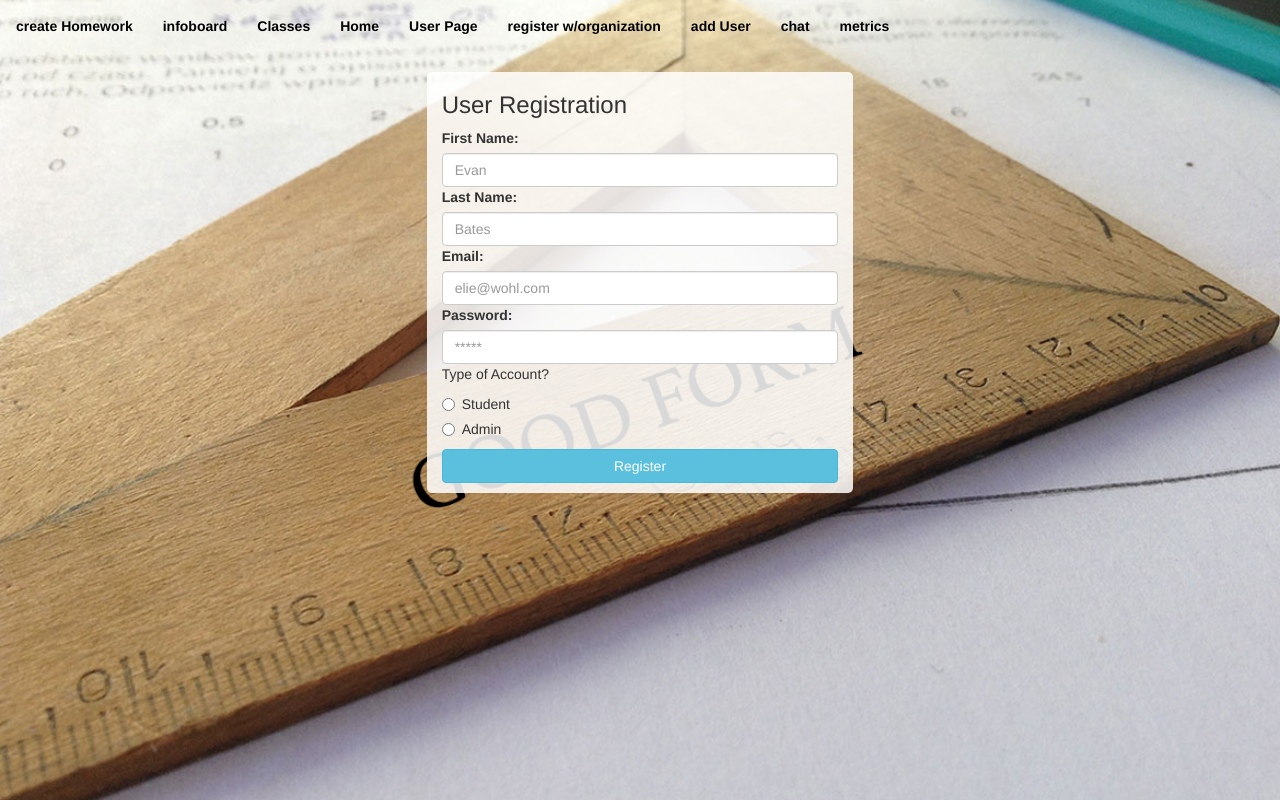
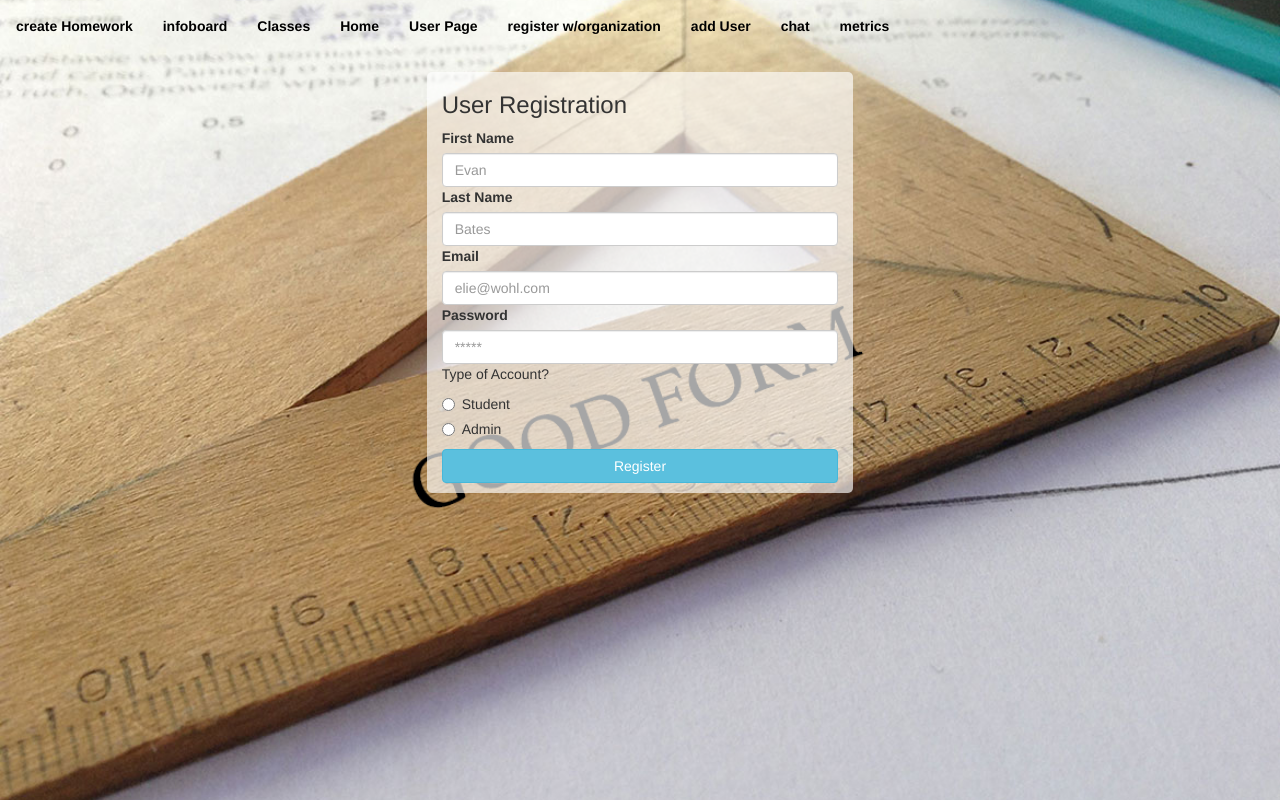
Before and after one commit to emeraldaly/good-form, a website: page public/index.html at #!/addUser in a window 1280 px wide. Drawn offline with nearby package versions, Linux system fonts and the light colour scheme; some packages are replaced by stand-ins of ours; a script that the page names is missing.

Commit message:
removed login background color, lightened other forms backgrounds

```diff
--- a/public/assets/css/mainPage.css
+++ b/public/assets/css/mainPage.css
@@ -26,13 +26,14 @@ body{
 
 /* REGISTRATION */
 .form-box {
-  background-color: rgba(255,255,255,.85);
+  background-color: rgba(255,255,255,.65);
   border-radius: 5px;
   padding-bottom: 10px;
   margin-bottom: 5%;
 }
 
 .login {
-  margin-top: 30%;
+  background-color: transparent;
+  margin-top: 38%;
   margin-right: 5%;
 }
--- a/public/views/addUser.html
+++ b/public/views/addUser.html
@@ -4,13 +4,13 @@
   </div>
 	<form ng-controller="newUser" >
 		<div class="panel-body>">
-			<label for="userFirstName">First Name:</label>
+			<label for="userFirstName">First Name</label>
 	    <input type="text" class="form-control" name="userFirstName" ng-model="userFirstName" placeholder="Evan">
-	    <label for="username">Last Name:</label>
+	    <label for="username">Last Name</label>
 	    <input type="text" class="form-control"name="userLastName" ng-model="userLastName" placeholder="Bates">
-	    <label for="username">Email:</label>
+	    <label for="username">Email</label>
 	    <input type="email" class="form-control" name="userEmail" ng-model="userEmail" placeholder="elie@wohl.com">
-	    <label for="username">Password:</label>
+	    <label for="username">Password</label>
 	    <input type="password" class="form-control" name="userPassword" ng-model="userPassword"  placeholder="*****">
 	    <p>Type of Account? </p>
 	    <div class="radio">
```
Also changed, not shown: public/views/home.html (+3 -4 lines), public/views/register.html (+1 -0 lines).
